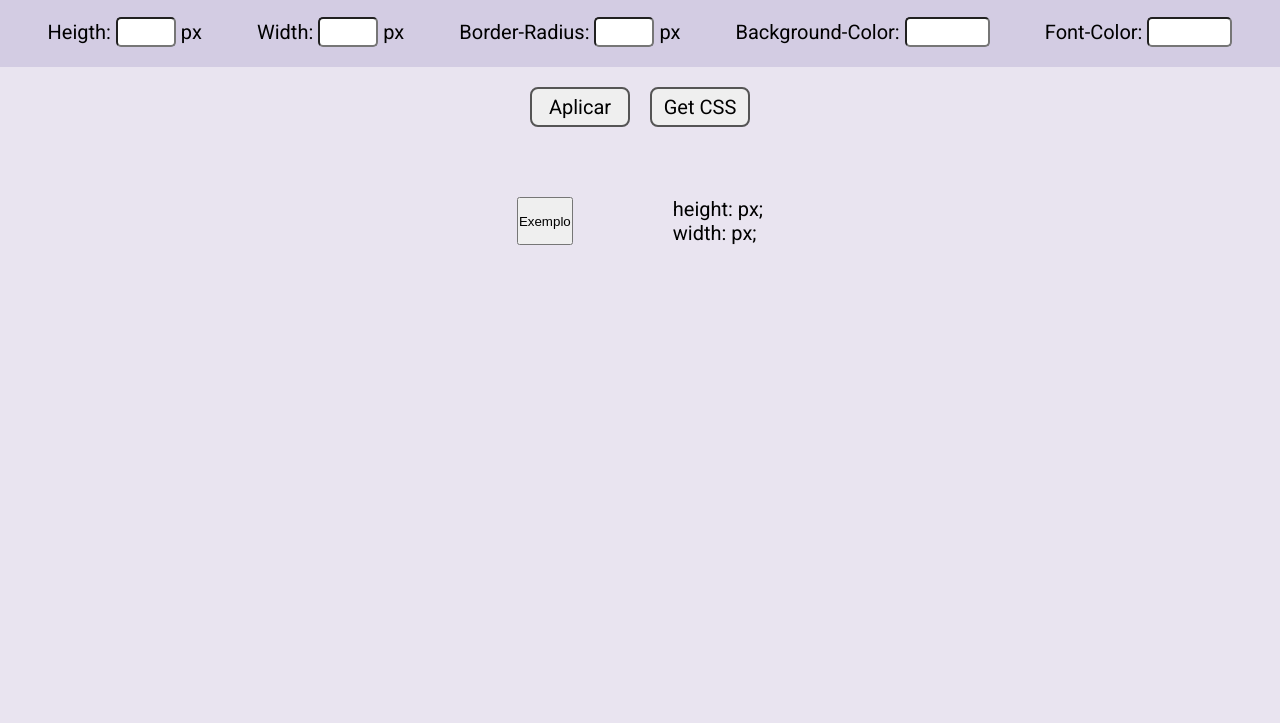
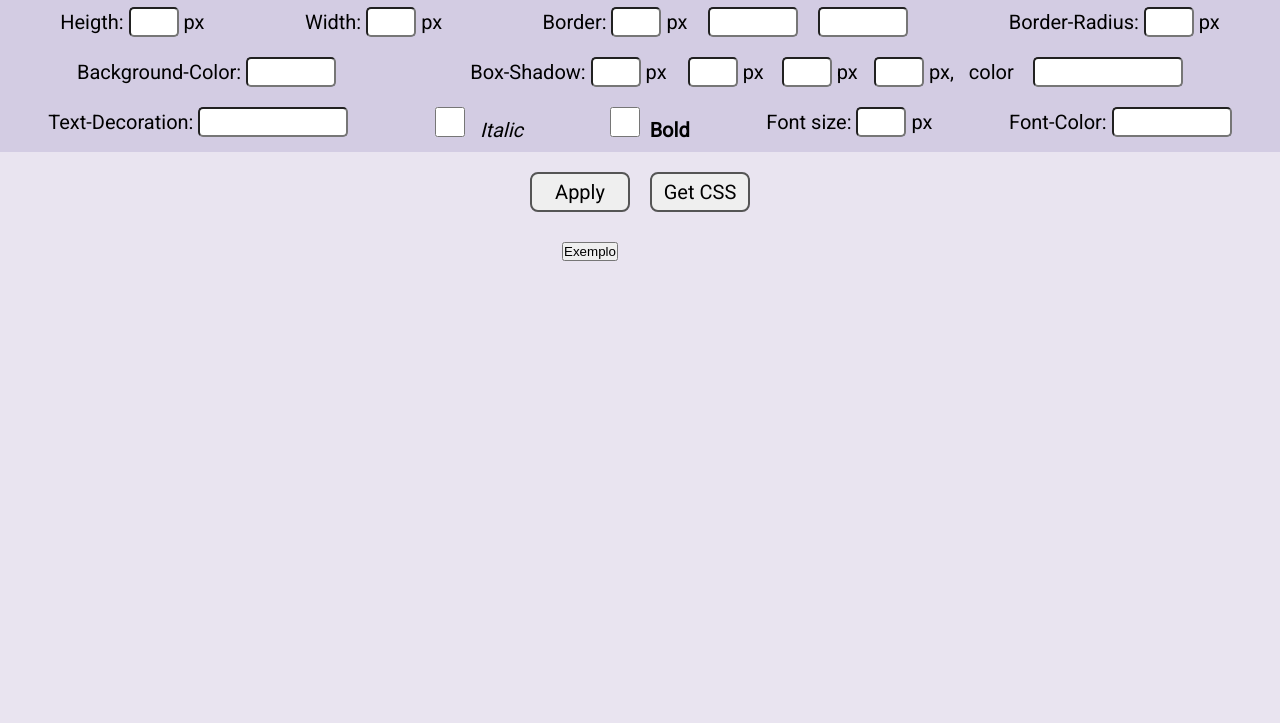
Before and after one commit to GCMoura/buttonStyleApp, a plain HTML site: page index.html in a window 1280 px wide. Both pictures are taken after a click on the button "Get CSS". Shown: the part 77-800 px from the top of the page. Drawn offline with Linux system fonts and the light colour scheme.

Commit message:
completed

```diff
--- a/index.html
+++ b/index.html
@@ -12,22 +12,40 @@
 <body>
     <header class="header">
         <h1 class="title">Button Style</h1>
-        <ul>
-            <li>Heigth: <input type="text" maxlength="5" class="height"> px </li>
-            <li>Width: <input type="text" maxlength="5" class="width"> px </li>
-            <li>Border-Radius: <input type="text" maxlength="5" class="borderRadius"> px </li>
-            <li>Background-Color: <input type="text" maxlength="7" class="backgroundColor"> </li>
-            <li>Font-Color: <input type="text" maxlength="7" class="fontColor"> </li>
+        <ul class="first">
+            <li>Heigth: <input type="text" maxlength="5" class="height" onblur="styleApplication()"> px </li>
+            <li>Width: <input type="text" maxlength="5" class="width" onblur="styleApplication()"> px </li>
+            <li>Border: <input type="text " maxlength="5" class="border1"> px</li>
+            <li><input type="text" class="border2" maxlength="6"></li>
+            <li><input type="text" class="border3" maxlength="7" onblur="styleApplication()"></li>
+            <li>Border-Radius: <input type="text" maxlength="5" class="borderRadius" onblur="styleApplication()"> px </li>
+        </ul>
+        <ul class="second">
+            <li>Background-Color: <input type="text" maxlength="7" class="backgroundColor" onblur="styleApplication()"> </li>
+            <li>Box-Shadow: <input type="text " maxlength="3 " class="boxShadow1"> px </li>
+            <li><input type="text " maxlength="3 " class="boxShadow2"> px</li>
+            <li><input type="text " maxlength="3 " class="boxShadow3"> px</li>
+            <li><input type="text " maxlength="3 " class="boxShadow4"> px, &nbsp; color</li>
+            <li><input type="text " maxlength="10 " class="boxShadow5" onblur="styleApplication()"></li>
+
+        </ul>
+        <ul class="third">
+            <li>Text-Decoration: <input type="text" class="textDecoration" onblur="styleApplication()"> </li>
+            <li> <input type="checkbox" name="radio" class="radioBtn" value="italic" onblur="styleApplication()"> <i>Italic</i> </li>
+            <li> <input type="checkbox" name="radio" class="radioBtn" value="bold" onblur="styleApplication()"><strong>Bold</strong> </li>
+            <li>Font size: <input type=" text " maxlength="3 " class="fontSize" onblur="styleApplication()"> px </li>
+            <li>Font-Color: <input type="text" maxlength="7" class="fontColor" onblur="styleApplication()"> </li>
+
         </ul>
     </header>
-    <div class="container">
-        <div class="app">
-            <button class="button-app">Aplicar</button>
-            <button class="getCSS">Get CSS</button>
+    <div class="container ">
+        <div class="app ">
+            <button class="button-app ">Apply</button>
+            <button class="getCSS ">Get CSS</button>
         </div>
-        <div class="button-div">
-            <button class="button">Exemplo</button>
-            <span class="cssCode"></span>
+        <div class="button-div ">
+            <button class="button ">Exemplo</button>
+            <span class="cssCode "></span>
         </div>
     </div>
 </body>
--- a/script.js
+++ b/script.js
@@ -1,7 +1,18 @@
 var heightInput = document.querySelector('.height')
 var widthInput = document.querySelector('.width')
+var borderInput1 = document.querySelector('.border1')
+var borderInput2 = document.querySelector('.border2')
+var borderInput3 = document.querySelector('.border3')
 var borderRadiusInput = document.querySelector('.borderRadius')
 var backgroundColorInput = document.querySelector('.backgroundColor')
+var boxShadowInput1 = document.querySelector('.boxShadow1')
+var boxShadowInput2 = document.querySelector('.boxShadow2')
+var boxShadowInput3 = document.querySelector('.boxShadow3')
+var boxShadowInput4 = document.querySelector('.boxShadow4')
+var boxShadowInput5 = document.querySelector('.boxShadow5')
+var textDecorationInput = document.querySelector('.textDecoration')
+var radioBtn = document.querySelectorAll('input[type=checkbox]')
+var fontSizeInput = document.querySelector('.fontSize')
 var fontColorInput = document.querySelector('.fontColor')
 
 var buttonApplication = document.querySelector('.button-app')
@@ -14,20 +25,67 @@ var cssCode = document.querySelector('.cssCode')
 buttonApplication.addEventListener('click', styleApplication, false)
 
 function styleApplication() {
-    buttonExample.style.height = (heightInput.value + 'px')
-    buttonExample.style.width = (widthInput.value + 'px')
-    buttonExample.style.borderRadius = (borderRadiusInput.value + 'px')
-    buttonExample.style.backgroundColor = (backgroundColorInput.value)
-    buttonExample.style.color = (fontColorInput.value)
+    buttonExample.style.height = `${heightInput.value}px`
+    buttonExample.style.width = `${widthInput.value}px`
+    buttonExample.style.border = `${borderInput1.value}px ${borderInput2.value} ${borderInput3.value}`
+    buttonExample.style.borderRadius = `${borderRadiusInput.value}px`
+    buttonExample.style.backgroundColor = `${backgroundColorInput.value}`
+    buttonExample.style.boxShadow =
+        `${boxShadowInput1.value}px ${boxShadowInput2.value}px
+        ${boxShadowInput3.value}px ${boxShadowInput4.value}px
+        ${boxShadowInput5.value}`
+    buttonExample.style.fontSize = `${fontSizeInput.value}px`
+    buttonExample.style.color = `${fontColorInput.value}`
+    buttonExample.style.textDecoration = `${textDecorationInput.value}`
 
+    for (var i = 0; i < radioBtn.length; i++) {
+        if (radioBtn[i].checked) {
+            if (radioBtn[i].value == 'bold') {
+                buttonExample.style.fontWeight = `${radioBtn[i].value}`
+            } else if (radioBtn[i].value == 'italic') {
+                buttonExample.style.fontStyle = `${radioBtn[i].value}`
+            }
+        }
+    }
 }
 
 buttonGetCSS.addEventListener('click', getCSS, false)
 
 function getCSS() {
     cssCode.style.display = 'block'
-    cssCode.innerHTML = `
-    height: ${heightInput.value}px; <br>
-    width: ${widthInput.value}px;
-    `
+
+    if (heightInput.value != '') {
+        cssCode.innerHTML = `height: ${heightInput.value}px; <br>`
+    }
+    if (widthInput.value != '') {
+        cssCode.innerHTML += `width: ${widthInput.value}px; <br>`
+    }
+    if (borderInput1.value != '' && borderInput2.value != '' && borderInput3.value != '') {
+        cssCode.innerHTML += `border: ${borderInput1.value}px ${borderInput2.value} ${borderInput3.value}; <br>`
+    }
+    if (borderRadiusInput.value != '') {
+        cssCode.innerHTML += `border-radius: ${borderRadiusInput.value}px; <br>`
+    }
+    if (backgroundColorInput.value != '') {
+        cssCode.innerHTML += `background-color: ${backgroundColorInput.value}; <br>`
+    }
+    if (boxShadowInput1.value != '' && boxShadowInput2.value && boxShadowInput3.value && boxShadowInput4.value && boxShadowInput5.value) {
+        cssCode.innerHTML += `box-shadow: ${boxShadowInput1.value}px ${boxShadowInput2.value}px ${boxShadowInput3.value}px ${boxShadowInput4.value}px rgba(${boxShadowInput5.value}); <br>`
+    }
+    if (textDecorationInput.value != '') {
+        cssCode.innerHTML += `text-decoration: ${textDecorationInput.value}; <br>`
+    }
+    if (radioBtn.value != '' && radioBtn.value == 'italic') {
+        cssCode.innerHTML += `font-style: ${radioBtn.value}; <br>`
+    }
+    if (radioBtn.value != '' && radioBtn.value == 'bold') {
+        cssCode.innerHTML += `width: ${radioBtn.value}; <br>`
+    }
+    if (fontSizeInput.value != '') {
+        cssCode.innerHTML += `font-size: ${fontSizeInput.value}px; <br>`
+    }
+    if (fontColorInput.value != '') {
+        cssCode.innerHTML += `color: ${fontColorInput.value};`
+    }
+
 }
--- a/style.css
+++ b/style.css
@@ -23,7 +23,7 @@
 .header ul {
     display: grid;
     grid-auto-flow: column;
-    padding: 20px;
+    padding: 10px;
     list-style: none;
 }
 
@@ -34,13 +34,48 @@
 .header li input {
     font-size: 20px;
     height: 30px;
-    width: 60px;
+    width: 50px;
     border-radius: 5px;
 }
 
-.header li:nth-child(4) input,
-.header li:nth-child(5) input {
-    width: 85px;
+.first li:nth-child(4) input,
+.first li:nth-child(5) input {
+    width: 90px;
+    margin-left: -80px;
+}
+
+.second li:nth-child(1) input {
+    width: 90px;
+}
+
+.second li:nth-child(3) input {
+    margin-left: -150px;
+}
+
+.second li:nth-child(4) input {
+    margin-left: -230px;
+}
+
+.second li:nth-child(5) input {
+    margin-left: -250px;
+}
+
+.second li:nth-child(6) input {
+    width: 150px;
+    margin-left: -190px;
+}
+
+.third li:nth-child(1) input {
+    width: 150px;
+}
+
+.third li:nth-child(5) input {
+    width: 120px;
+}
+
+.radioBtn {
+    height: 5px;
+    font-size: 12px;
 }
 
 
@@ -87,11 +122,16 @@
     justify-content: center;
 }
 
-.button,
+.button {
+    width: auto;
+    height: auto;
+    margin: 10px 50px;
+}
+
 .cssCode {
     width: auto;
     height: auto;
-    margin: 50px 50px;
+    margin: 10px 50px;
 }
 
 .cssCode {
```
